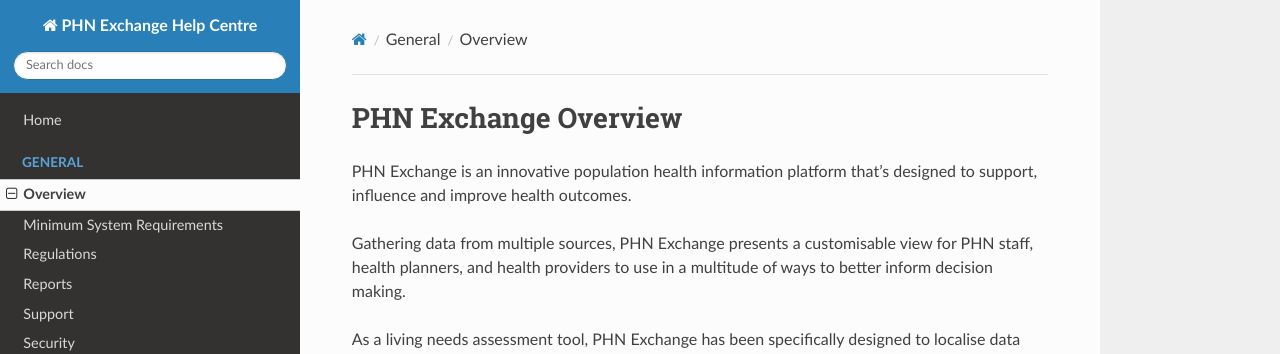
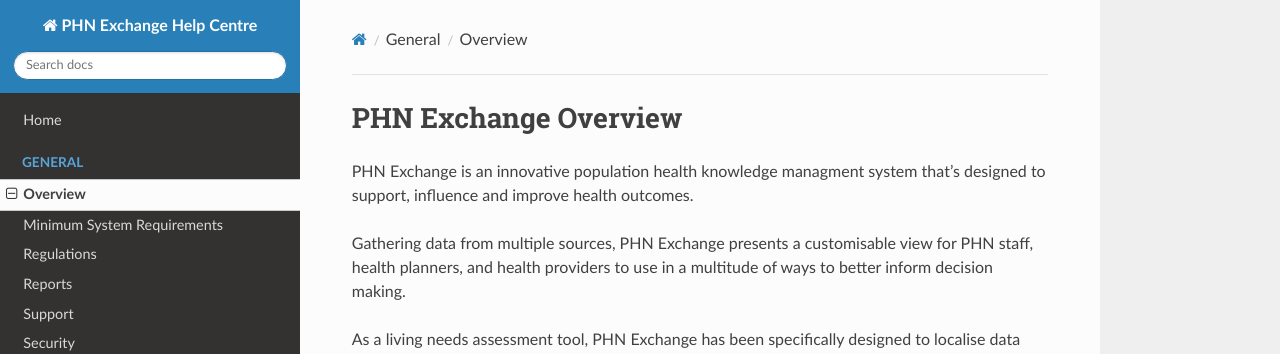
Before and after one commit to MurrayPHN/phn-exchange-docs, an MkDocs documentation site: the page built from docs/general/overview.md, in a window 1280 px wide and 1238 px high. Shown: the top 354 px of the window. Built offline with MkDocs 1.6.1, drawn with Linux system fonts in a browser that asks for light colours; nearby versions of some CDN libraries.

Commit message:
Update overview.md

```diff
--- a/docs/general/overview.md
+++ b/docs/general/overview.md
@@ -1,6 +1,6 @@
 # PHN Exchange Overview
 
-PHN Exchange is an innovative population health information platform that’s designed to support, influence and improve health outcomes.
+PHN Exchange is an innovative population health knowledge managment system that’s designed to support, influence and improve health outcomes.
 
 Gathering data from multiple sources, PHN Exchange presents a customisable view for PHN staff, health planners, and health providers to use in a multitude of ways to better inform decision making.
 
```
